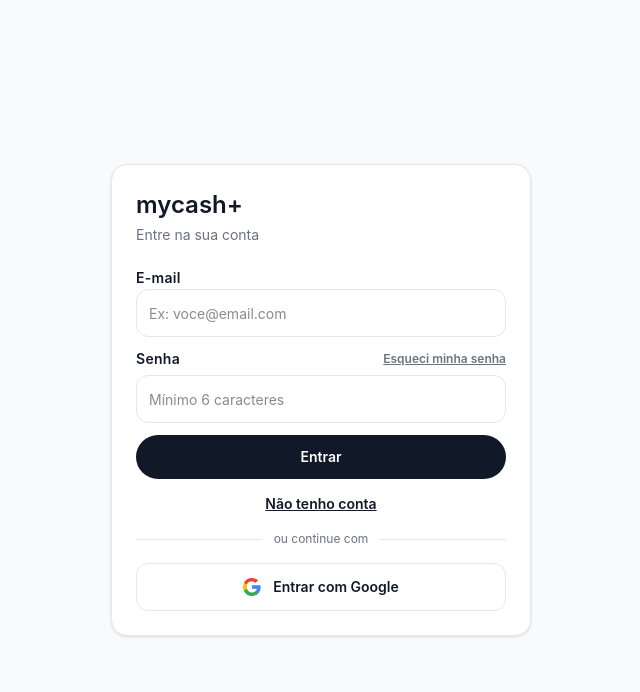
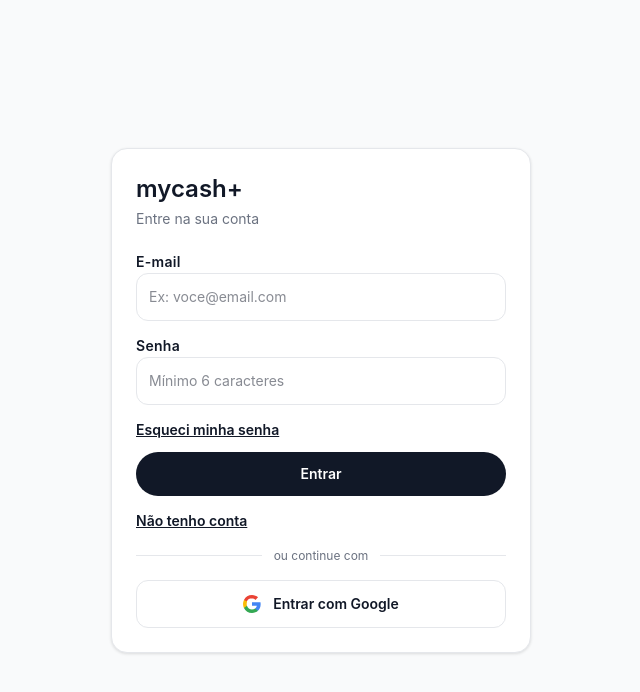
Before and after one commit to sergioprando/dasboard-mycash, a React (Vite) app: page /login in a window 1280 px wide. Shown: the top 692 px of the page, without its empty margins (319-959 px from the left). Built offline with nearby package versions, Linux system fonts and the light colour scheme; no server answers.

Commit message:
fix: align login links to left and move forgot password below input
Co-Authored-By: Claude Sonnet 4.6 <noreply@anthropic.com>

```diff
--- a/src/components/auth/LoginPage.tsx
+++ b/src/components/auth/LoginPage.tsx
@@ -69,8 +69,17 @@ export function LoginPage() {
             />
           </label>
           <label className="block space-y-1.5">
-            <div className="flex items-center justify-between">
             <span className="text-sm font-semibold tracking-[0.3px] text-text-primary">Senha</span>
+            <input
+              value={password}
+              onChange={(e) => setPassword(e.target.value)}
+              type="password"
+              placeholder="Mínimo 6 caracteres"
+              className="h-12 w-full rounded-[var(--radius-md)] border border-border-default bg-bg-surface px-3 text-sm"
+              required
+              minLength={6}
+            />
+          </label>
           {mode === 'login' ? (
             <button
               type="button"
@@ -83,22 +92,11 @@ export function LoginPage() {
                 setMessage(error ? error.message : 'E-mail de recuperação enviado! Verifique sua caixa de entrada.')
                 setSubmitting(false)
               }}
-                  className="text-xs font-semibold text-text-secondary underline hover:text-text-primary"
+              className="text-left text-sm font-semibold text-text-primary underline"
             >
               Esqueci minha senha
             </button>
           ) : null}
-            </div>
-            <input
-              value={password}
-              onChange={(e) => setPassword(e.target.value)}
-              type="password"
-              placeholder="Mínimo 6 caracteres"
-              className="h-12 w-full rounded-[var(--radius-md)] border border-border-default bg-bg-surface px-3 text-sm"
-              required
-              minLength={6}
-            />
-          </label>
           <button
             type="submit"
             disabled={submitting}
@@ -114,7 +112,7 @@ export function LoginPage() {
               setMode((prev) => (prev === 'login' ? 'signup' : 'login'))
               setMessage(null)
             }}
-            className="w-full text-center text-sm font-semibold text-text-primary underline"
+            className="text-left text-sm font-semibold text-text-primary underline"
           >
             {mode === 'login' ? 'Não tenho conta' : 'Já tenho conta'}
           </button>
```
Lines whose indentation alone changed are shown as unchanged.
